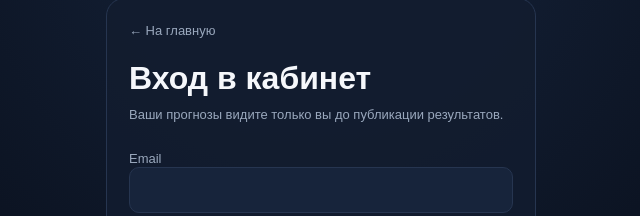
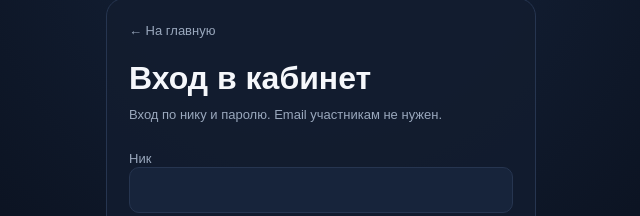
Before and after one commit to romankumpankr-spec/prognoz-frunze, a Next.js app: page /login in a window 1280 px wide. Shown: the part 98-314 px from the top of the page, without its empty margins (319-959 px from the left). Built offline with nearby package versions, Linux system fonts and the light colour scheme.

Commit message:
Enable nickname login

```diff
--- a/app/login/page.tsx
+++ b/app/login/page.tsx
@@ -2,15 +2,36 @@
 
 import Link from "next/link";
 import { FormEvent, useState } from "react";
+import { useRouter } from "next/navigation";
+import { createClient } from "../../lib/supabase/client";
+
+function authEmail(nickname: string) {
+  return `${nickname.trim().toLowerCase()}@prognoz-frunze.local`;
+}
 
 export default function LoginPage() {
-  const [email, setEmail] = useState("");
+  const [nickname, setNickname] = useState("");
   const [password, setPassword] = useState("");
   const [message, setMessage] = useState("");
+  const [loading, setLoading] = useState(false);
+  const router = useRouter();
 
-  function submit(event: FormEvent<HTMLFormElement>) {
+  async function submit(event: FormEvent<HTMLFormElement>) {
     event.preventDefault();
-    setMessage("Авторизация будет подключена через Supabase. Сначала настроим базу и аккаунты участников.");
+    setMessage("");
+    setLoading(true);
+    const supabase = createClient();
+    const { error } = await supabase.auth.signInWithPassword({
+      email: authEmail(nickname),
+      password,
+    });
+    setLoading(false);
+    if (error) {
+      setMessage("Неверный ник или пароль.");
+      return;
+    }
+    router.push("/dashboard");
+    router.refresh();
   }
 
   return (
@@ -19,17 +40,19 @@ export default function LoginPage() {
         <div className="login card">
           <Link className="badge" href="/">← На главную</Link>
           <h1>Вход в кабинет</h1>
-          <p className="badge">Ваши прогнозы видите только вы до публикации результатов.</p>
+          <p className="badge">Вход по нику и паролю. Email участникам не нужен.</p>
           <form className="form" onSubmit={submit}>
             <label>
-              <span className="badge">Email</span>
-              <input className="input" type="email" value={email} onChange={(e) => setEmail(e.target.value)} required />
+              <span className="badge">Ник</span>
+              <input className="input" type="text" value={nickname} onChange={(e) => setNickname(e.target.value)} autoComplete="username" required />
             </label>
             <label>
               <span className="badge">Пароль</span>
-              <input className="input" type="password" value={password} onChange={(e) => setPassword(e.target.value)} required />
+              <input className="input" type="password" value={password} onChange={(e) => setPassword(e.target.value)} autoComplete="current-password" required />
             </label>
-            <button className="cta" type="submit" style={{ border: 0, cursor: "pointer", justifyContent: "center" }}>Войти</button>
+            <button className="cta" type="submit" disabled={loading} style={{ border: 0, cursor: loading ? "wait" : "pointer", justifyContent: "center" }}>
+              {loading ? "Входим…" : "Войти"}
+            </button>
           </form>
           {message && <p className="badge" style={{ marginTop: 16 }}>{message}</p>}
         </div>
```
